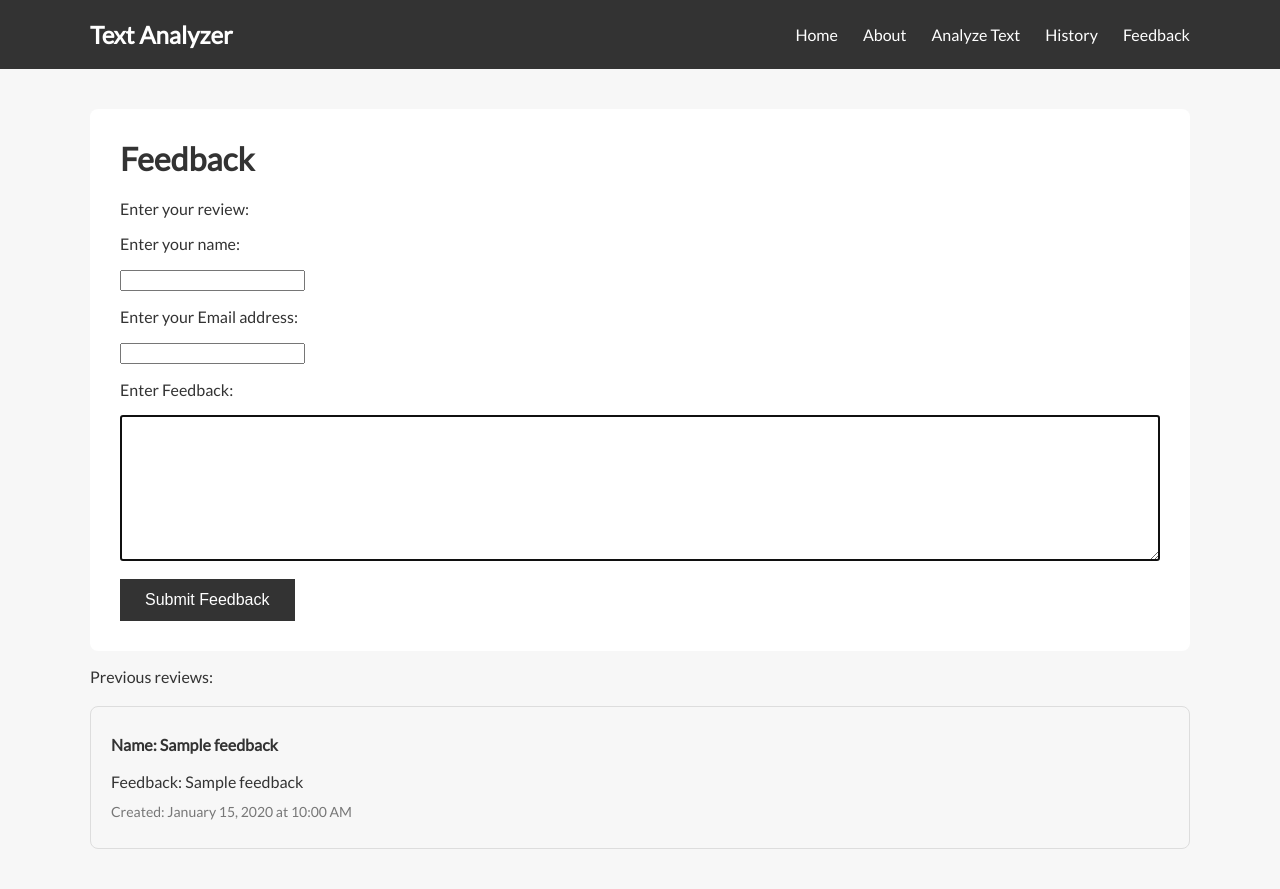
After one commit to Muhammad-Yashfeen/flask-text-analyzer, a Flask app: page /feedback in a window 1280 px wide. The commit adds this page. Run offline with Flask 3, Linux system fonts and the light colour scheme; a database or web service that is not in the repository returns one stand-in record (values such as "Sample title").

Commit message:
Complete final Text Analyzer version

```diff
--- a/app.py
+++ b/app.py
@@ -1,10 +1,38 @@
-from flask import Flask, render_template, request
+from flask import Flask, render_template, request, Response
+from bson.json_util import dumps
 import os
+import pymongo
+from datetime import datetime
+from bson.objectid import ObjectId
+mongodb_uri = 'mongodb+srv://yashfeenaliskills_db_user:YaAK1234@python.lk5ulld.mongodb.net/?appName=python'
+client = pymongo.MongoClient(mongodb_uri)
+db = client['Text_Analyzer']
+analyses = db.analyses
+feedbacks = db.feedbacks
+
 app = Flask(__name__)
 app.config['SEND_FILE_MAX_AGE_DEFAULT'] = 0
+
+def analyze_text(text):
+    char_count = len(text)
+    lst = text.split()
+    word_count = len(lst)
+    dct = {}
+    for word in lst:
+        if word in dct:
+            dct[word] += 1
+        else:
+            dct[word] = 1
+    tup_dct = dct.items()
+    sorted_words = sorted(tup_dct, key = lambda x : x[1], reverse =True)
+    most_frequent_word = sorted_words[0][0]
+    unique_words = set(lst)
+    variety = (len(unique_words) / len(lst)) * 100
+    analysis = {'text' : text, 'word_count' : word_count, 'character_count' : char_count, 'most_frequent_word' : most_frequent_word, 'word_variety' : variety, 'created_at' : datetime.now(), 'sorted_words' : sorted_words}
+    return analysis
 @app.route('/')
 def home():
-    techs = ['HTML', 'CSS', 'Flask', 'Python']
+    techs = ['HTML', 'CSS', 'Python', 'Flask', 'MongoDB', 'PyMongo', 'REST API']
     name = '30 Days Of Python Programming'
     return render_template('home.html', techs=techs, name=name, title='Home')
 
@@ -23,23 +51,73 @@ def post():
         if not content.strip():
             message = 'Please enter some text to analyze.'
             return render_template('post.html', name=name, title = name, message = message)
-        else:
-            char_count = len(content)
-            lst = content.split()
-            word_count = len(lst)
-            dct = {}
-            for word in lst:
-                if word in dct:
-                    dct[word] += 1
-                else:
-                    dct[word] = 1
-            tup_dct = dct.items()
-            sorted_words = sorted(tup_dct, key= lambda x : x[1], reverse = True)
-            most_frequent_word = sorted_words[0][0]
-            unique_words = set(lst)
-            variety = (len(unique_words) / len(lst)) * 100
-            return render_template('result.html', char_count = char_count, word_count = word_count, most_frequent_word = most_frequent_word, variety = variety, sorted_words = sorted_words)
+        analysis = analyze_text(content)
+        word_count = analysis['word_count']
+        char_count = analysis['character_count']
+        most_frequent_word = analysis['most_frequent_word']
+        variety = analysis['word_variety']
+        sorted_words = analysis['sorted_words']
+        analyses.insert_one(analysis)
+        return render_template('result.html', char_count = char_count, word_count = word_count, most_frequent_word = most_frequent_word, variety = variety, sorted_words = sorted_words)
 
+@app.route('/history')
+def history():
+    analysis_list = analyses.find()
+    return render_template('history.html', analyses = analysis_list)
+
+@app.route('/feedback', methods= ['GET','POST'])
+def feedback():
+    name = 'Feedback'
+    if request.method == 'GET':
+        feedback_list = feedbacks.find()
+        return render_template('feedback.html', name = name, feedbacks = feedback_list)
+    if request.method == 'POST':
+        name = request.form['name']
+        email = request.form['email']
+        feedback = request.form['feedback']
+        if not name.strip() or not email.strip() or not feedback.strip():
+            message = 'Please fill in all required fields.'
+            feedback_list = feedbacks.find()
+            return render_template('feedback.html', message=message, feedbacks = feedback_list)
+        full_feedback = {'name' : name, 'email' : email, 'feedback': feedback, 'created_at' : datetime.now()}
+        feedbacks.insert_one(full_feedback)
+        feedback_list = feedbacks.find()
+        return render_template('feedback.html', name = name, email = email, feedback = feedback, feedbacks = feedback_list)
+@app.route('/api/v1.0/analyses', methods = ['GET'])
+def get_analyses():
+    analysis_list = analyses.find()
+    return Response(dumps(analysis_list), mimetype ='application/json')
+@app.route('/api/v1.0/analyses/<analysis_id>', methods = ['GET'])
+def get_analysis(analysis_id):
+    analysis = analyses.find_one({'_id' : ObjectId(analysis_id)})
+    return Response(dumps(analysis), mimetype = 'application/json')
+@app.route('/api/v1.0/analyses', methods = ['POST'])
+def send_analyses():
+    data = request.get_json()
+    text = data['text']
+    if not text.strip():
+        return Response('Please enter some text.', mimetype = 'text/plain')
+    analysis = analyze_text(text)
+    analyses.insert_one(analysis)
+    return Response('Text successfully sent', mimetype ='text/plain')
+@app.route('/api/v1.0/analyses/<analysis_id>', methods = ['PUT'])
+def update_analysis(analysis_id):
+    content = request.get_json()
+    text = content['text']
+    if not text.strip():
+        return Response('Please enter some text.', mimetype='text/plain')
+    analysis = analyze_text(text)
+    query = {'_id' : ObjectId(analysis_id)}
+    analyses.update_one(query, {'$set' : analysis})
+    return Response('Text updated successfully!', mimetype = 'text/plain')
+@app.route('/api/v1.0/analyses/<analysis_id>', methods = ['DELETE'])
+def delete_analysis(analysis_id):
+    analyses.delete_one({'_id' : ObjectId(analysis_id)})
+    return Response('Text deleted successfully!', mimetype = 'text/plain')
+@app.route('/api/v1.0/analyses', methods = ['DELETE'])
+def delete_all_analysis():
+    analyses.delete_many({})
+    return Response('All Analysis successfully deleted', mimetype = 'text/plain')
 if __name__ == '__main__':
     port = int(os.environ.get("PORT", 5000))
     app.run(debug=True, host='0.0.0.0', port=port)
--- a/static/css/main.css
+++ b/static/css/main.css
@@ -98,3 +98,45 @@ th {
   background: #333;
   color: white;
 }
+
+.history-card {
+  background: #f7f7f7;
+  padding: 20px;
+  margin-top: 20px;
+  border-radius: 8px;
+  border: 1px solid #ddd;
+}
+
+.history-card h2 {
+  margin-top: 0;
+}
+
+.history-card p {
+  margin: 8px 0;
+}
+
+.feedback-card {
+  background: #f7f7f7;
+  padding: 20px;
+  margin-top: 20px;
+  border-radius: 8px;
+  border: 1px solid #ddd;
+}
+
+.feedback-card p {
+  margin: 8px 0;
+}
+
+.feedback-card p:first-child {
+  font-weight: bold;
+}
+
+.feedback-card p:nth-child(2) {
+  margin-top: 15px;
+  line-height: 1.6;
+}
+
+.feedback-card p:last-child {
+  font-size: 14px;
+  color: #777;
+}
--- /dev/null
+++ b/templates/feedback.html
@@ -0,0 +1,65 @@
+
+{% extends 'layout.html' %}
+
+{% block content %}
+
+<div class="container">
+
+    <h1>Feedback</h1>
+
+    {% if message %}
+        <p>{{ message }}</p>
+    {% endif %}
+
+    <p>Enter your review:</p>
+
+    <form action="{{ url_for('feedback') }}" method="POST">
+
+        <p>Enter your name:</p>
+        <div>
+            <input type="text" name="name">
+        </div>
+
+        <p>Enter your Email address:</p>
+        <div>
+            <input type="email" name="email">
+        </div>
+
+        <p>Enter Feedback:</p>
+        <div>
+            <textarea rows="6" name="feedback" autofocus></textarea>
+        </div>
+
+        <div>
+            <input type="submit" class="btn" value="Submit Feedback">
+        </div>
+
+    </form>
+
+</div>
+
+
+<div>
+
+    <p>Previous reviews:</p>
+
+    {% for feedback in feedbacks %}
+
+        <div class="feedback-card">
+
+            <p>Name: {{ feedback.name }}</p>
+
+            <p>Feedback: {{ feedback.feedback }}</p>
+
+            <p>
+                Created:
+                {{ feedback.created_at.strftime('%B %d, %Y at %I:%M %p') }}
+            </p>
+
+        </div>
+
+    {% endfor %}
+
+</div>
+
+{% endblock %}
--- a/templates/layout.html
+++ b/templates/layout.html
@@ -36,6 +36,12 @@
               >Analyze Text</a
             >
           </li>
+          <li class="nav-list">
+    <a class="nav-link" href="{{ url_for('history') }}">History</a>
+</li>
+<li class="nav-list">
+    <a class="nav-link" href="{{ url_for('feedback') }}">Feedback</a>
+</li>
         </ul>
       </div>
     </header>
```
Also changed, not shown: templates/about.html (+21 -8 lines), templates/history.html (added, +38 -0 lines), templates/home.html (+15 -7 lines).
